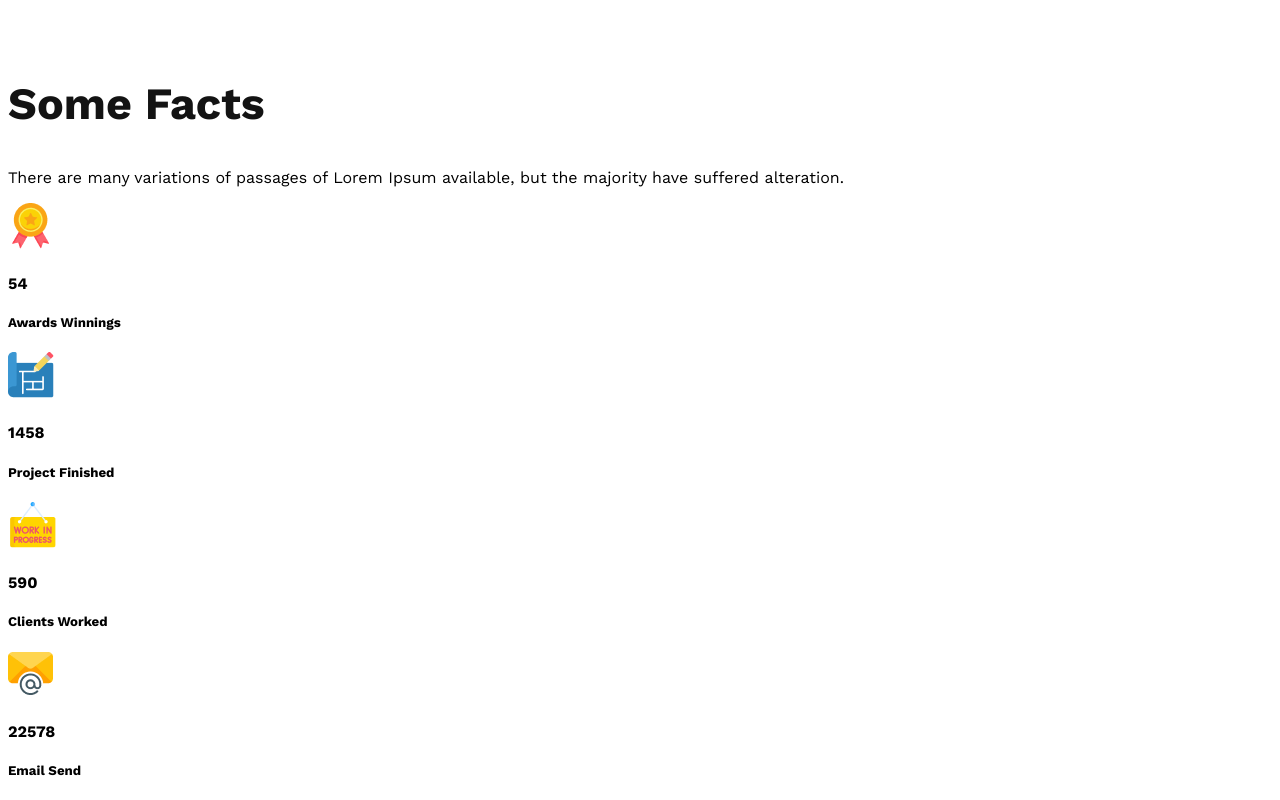
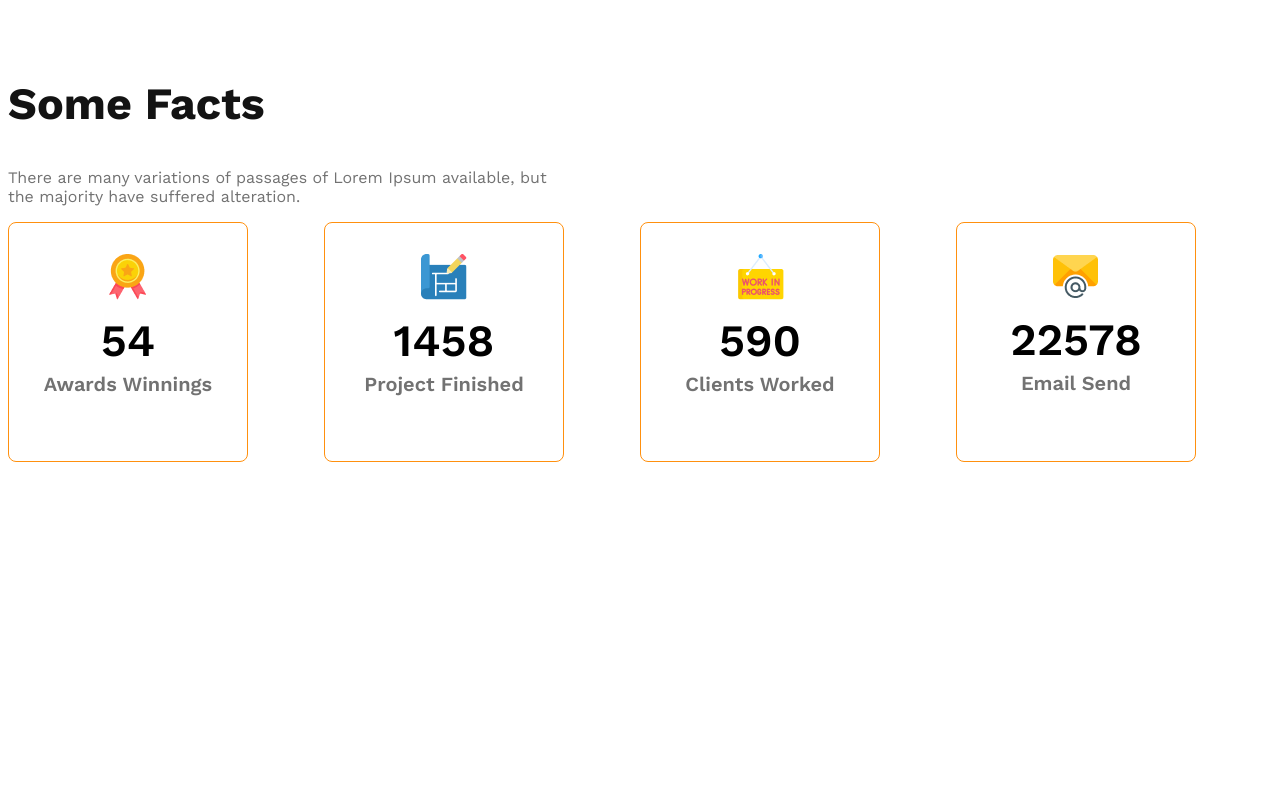
Before and after one commit to sirazulislam3734/g3-architects-website, a plain HTML site: page index.html in a window 1280 px wide. Shown: the part 1960-2760 px from the top of the page. After the commit the page ends 2430 px from the top, so only its background shows below. Drawn offline with nearby package versions, Linux system fonts and the light colour scheme.

Commit message:
added icon and flex, update website

```diff
--- a/index.html
+++ b/index.html
@@ -51,27 +51,35 @@
         </section> -->
         <section class="main-section3">
             <h1 class="main-section3-text-title section-title">Some Facts</h1>
-            <p class="main-section3-description">There are many variations of passages of Lorem Ipsum available, but the majority have suffered alteration.</p>
+            <p class="main-section3-description dark3">There are many variations of passages of Lorem Ipsum available, but the majority have suffered alteration.</p>
             <div class="main-section3-icon">
-                <div class="icon">
-                    <img src="images/icons/ribon.png" alt="" class="image-icon">
+                <div class="icon flex">
+                    <div>
+                        <img src="images/icons/ribon.png" alt="" class="image-icon">
                     <h4 class="icon-number">54</h4>
-                    <h5 class="icon-name">Awards Winnings</h5>
+                    <h5 class="icon-name dark3 ">Awards Winnings</h5>
+                    </div>
                 </div>
-                <div class="icon">
+                <div class="icon flex">
+                   <div>
                     <img src="images/icons/projects.png" alt="" class="image-icon">
                     <h4 class="icon-number">1458</h4>
-                    <h5 class="icon-name">Project Finished</h5>
+                    <h5 class="icon-name dark3">Project Finished</h5>
+                   </div>
                 </div>
-                <div class="icon">
+                <div class="icon flex">
+                   <div>
                     <img src="images/icons/customers.png" alt="" class="image-icon">
                     <h4 class="icon-number">590</h4>
-                    <h5 class="icon-name">Clients Worked</h5>
+                    <h5 class="icon-name dark3">Clients Worked</h5>
+                   </div>
                 </div>
-                <div class="icon">
-                    <img src="images/icons/email.png" alt="" class="image-icon">
+                <div class="icon flex">
+                    <div>
+                        <img src="images/icons/email.png" alt="" class="image-icon">
                     <h4 class="icon-number">22578</h4>
-                    <h5 class="icon-name">Email Send</h5>
+                    <h5 class="icon-name dark3">Email Send</h5>
+                    </div>
                 </div>
             </div>
         </section>
--- a/styles/g3-architects.css
+++ b/styles/g3-architects.css
@@ -124,6 +124,37 @@
     margin-bottom: 30px;
   }
 
+  /* main section-3 styles */
+  .main-section3-icon{
+    display: grid;
+    text-align: center;
+    grid-template-columns: repeat(4, 1fr);
+  }
+
+  .icon{
+    box-sizing: border-box;
+    border: 1px solid rgb(255, 144, 14);
+    border-radius: 8px;
+    align-items: center;
+    justify-content: center;
+    width: 240px;
+    height: 240px;
+  }
+  .icon-number{
+    font-size: 2.8rem;
+    font-weight: 600;
+    margin-top: 10px;
+    margin-bottom: 5px;
+  }
+  .icon-name{
+    font-size: 1.25rem;
+    font-weight: 600;
+    margin-top:5px;
+  }
+  .main-section3-description{
+    max-width: 540px;
+  }
+
   /* responsive media query */
   @media screen and (max-width:576px) {
     .navbar,
```
